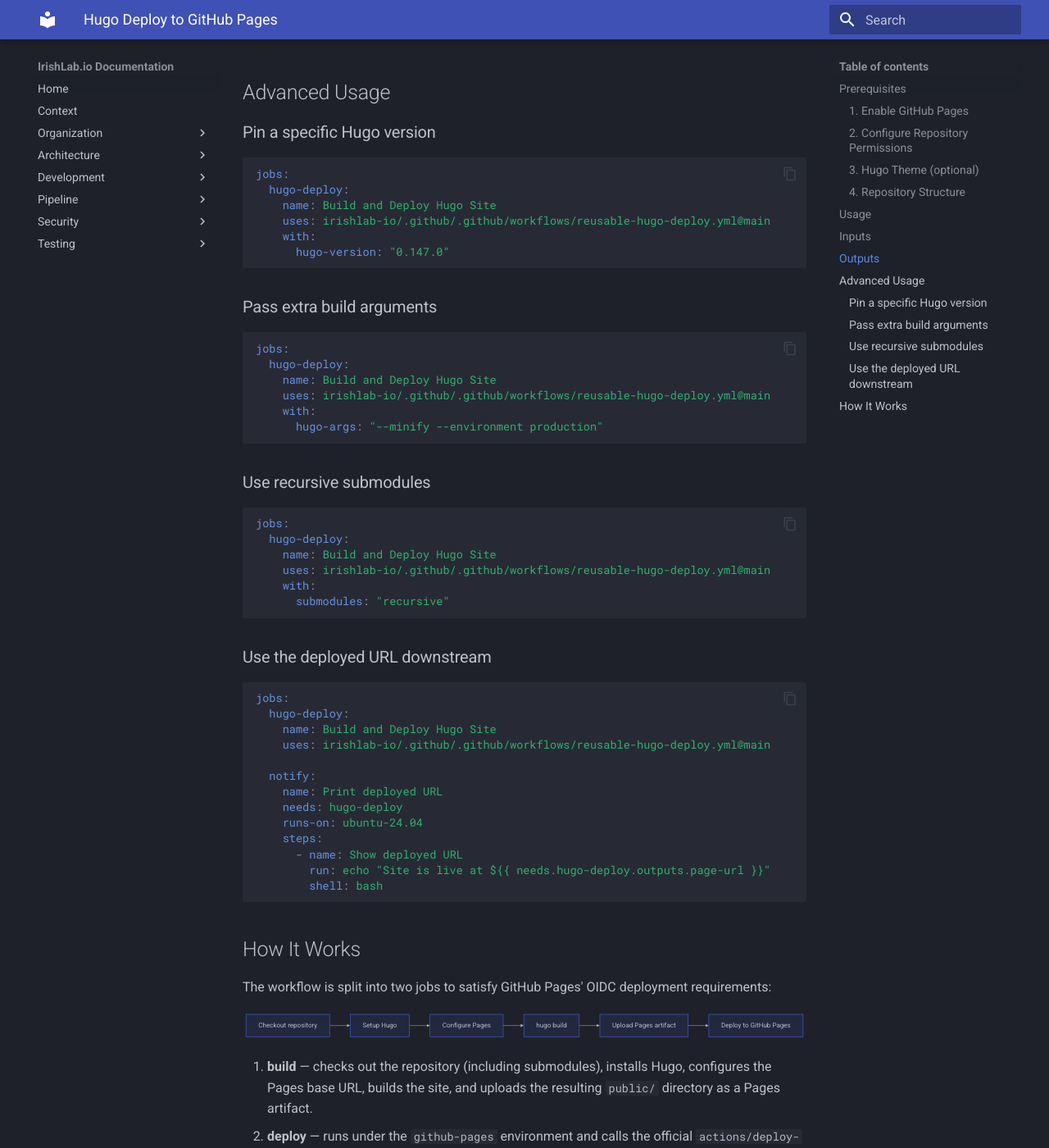
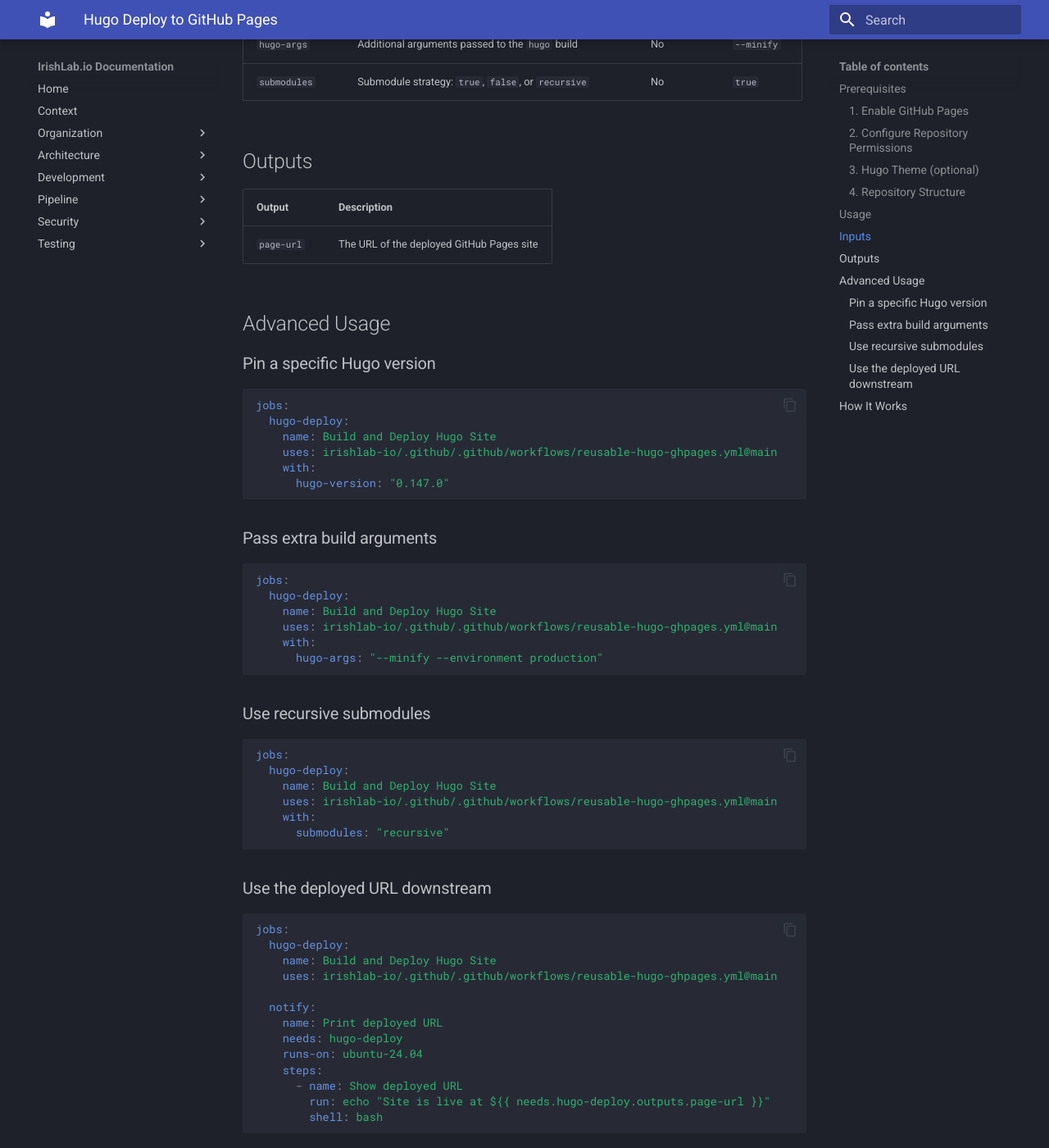
Before and after one commit to irishlab-io/.github, an MkDocs documentation site: the page built from docs/pipeline/hugo-pages.md, in a window 1280 px wide and 1400 px high, scrolled down 2554 px. Shown: the whole window at 82% size. Built offline with MkDocs 1.6.1 and Material for MkDocs 9.7.7, drawn with Linux system fonts in a browser that asks for light colours; some of the changed text lies outside the part shown.

Commit message:
ci: update hugo ghpages

````diff
--- a/docs/pipeline/hugo-pages.md
+++ b/docs/pipeline/hugo-pages.md
@@ -1,6 +1,6 @@
 # Hugo Deploy to GitHub Pages
 
-The `reusable-hugo-deploy` workflow builds a [Hugo](https://gohugo.io/)
+The `reusable-hugo-ghpages` workflow builds a [Hugo](https://gohugo.io/)
 static site and deploys it to [GitHub Pages](https://pages.github.com/)
 using the official GitHub Pages Actions.
 
@@ -85,7 +87,21 @@
 jobs:
   hugo-deploy:
     name: Build and Deploy Hugo Site
-    uses: irishlab-io/.github/.github/workflows/reusable-hugo-deploy.yml@main
+    uses: irishlab-io/.github/.github/workflows/reusable-hugo-ghpages.yml@main
+```
+
+If you prefer not to grant these permissions workflow-wide, set them on
+the calling job instead:
+
+```yaml
+jobs:
+  hugo-deploy:
+    name: Build and Deploy Hugo Site
+    permissions:
+      contents: read
+      pages: write
+      id-token: write
+    uses: irishlab-io/.github/.github/workflows/reusable-hugo-ghpages.yml@main
 ```
 
 ## Inputs
@@ -112,7 +128,7 @@
 jobs:
   hugo-deploy:
     name: Build and Deploy Hugo Site
-    uses: irishlab-io/.github/.github/workflows/reusable-hugo-deploy.yml@main
+    uses: irishlab-io/.github/.github/workflows/reusable-hugo-ghpages.yml@main
     with:
       hugo-version: "0.147.0"
 ```
@@ -123,7 +139,7 @@
 jobs:
   hugo-deploy:
     name: Build and Deploy Hugo Site
-    uses: irishlab-io/.github/.github/workflows/reusable-hugo-deploy.yml@main
+    uses: irishlab-io/.github/.github/workflows/reusable-hugo-ghpages.yml@main
     with:
       hugo-args: "--minify --environment production"
 ```
@@ -134,7 +150,7 @@
 jobs:
   hugo-deploy:
     name: Build and Deploy Hugo Site
-    uses: irishlab-io/.github/.github/workflows/reusable-hugo-deploy.yml@main
+    uses: irishlab-io/.github/.github/workflows/reusable-hugo-ghpages.yml@main
     with:
       submodules: "recursive"
 ```
@@ -145,7 +161,7 @@
 jobs:
   hugo-deploy:
     name: Build and Deploy Hugo Site
-    uses: irishlab-io/.github/.github/workflows/reusable-hugo-deploy.yml@main
+    uses: irishlab-io/.github/.github/workflows/reusable-hugo-ghpages.yml@main
 
   notify:
     name: Print deployed URL
````
Also changed, not shown: other parts of docs/pipeline/hugo-pages.md (+4 -2 lines), 1 other file.
